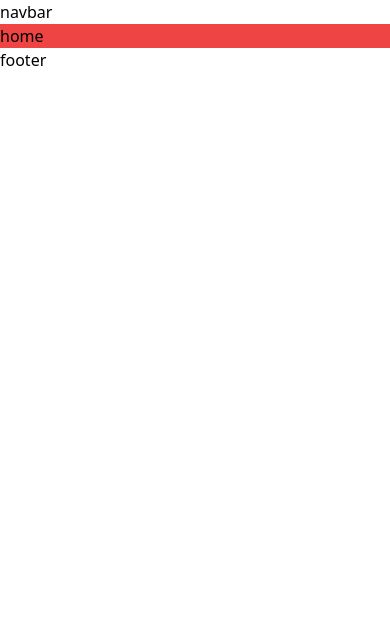
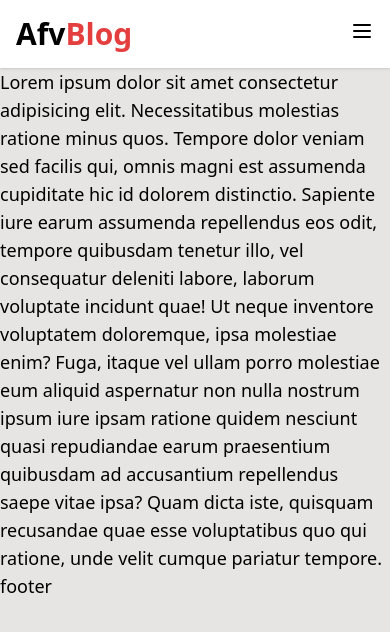
Before and after one commit to afifdgr/blog-frontend, a Vue app: page / in a window 390 px wide. Shown: the top 632 px of the page. Built offline with nearby package versions, Linux system fonts and the light colour scheme.

Commit message:
# Designing Responsive Navbar

```diff
--- a/package.json
+++ b/package.json
@@ -37,7 +37,9 @@
     "parserOptions": {
       "parser": "@babel/eslint-parser"
     },
-    "rules": {}
+    "rules": {
+      "vue/multi-word-component-names": "off"
+    }
   },
   "browserslist": [
     "> 1%",
--- a/public/index.html
+++ b/public/index.html
@@ -6,8 +6,17 @@
     <meta name="viewport" content="width=device-width,initial-scale=1.0" />
     <link rel="icon" href="<%= BASE_URL %>favicon.ico" />
     <title><%= htmlWebpackPlugin.options.title %></title>
+
+    <link rel="preconnect" href="https://fonts.googleapis.com" />
+    <link rel="preconnect" href="https://fonts.gstatic.com" crossorigin />
+    <link rel="preconnect" href="https://fonts.googleapis.com" />
+    <link rel="preconnect" href="https://fonts.gstatic.com" crossorigin />
+    <link
+      href="https://fonts.googleapis.com/css2?family=Poppins:ital,wght@0,100;0,200;0,300;0,400;0,500;0,600;0,700;0,800;0,900;1,100;1,200;1,300;1,400;1,500;1,600;1,700;1,800;1,900&display=swap"
+      rel="stylesheet"
+    />
   </head>
-  <body>
+  <body class="bg-stone-200 font-poppins text-lg">
     <noscript>
       <strong
         >We're sorry but <%= htmlWebpackPlugin.options.title %> doesn't work
--- a/src/App.vue
+++ b/src/App.vue
@@ -1,14 +1,26 @@
 <template>
-  <nav>
-    navbar
-  </nav>
 
-  <router-view />
+  <div>
+    <Navbar />
 
-  <footer>
-    footer
-  </footer>
+    <router-view />
+
+    <footer>
+      footer
+    </footer>
+  </div>
+
 </template>
+
+<script>
+import Navbar from "@/components/layouts/Navbar";
+
+export default {
+  components: {
+    Navbar
+  }
+}
+</script>
 
 <style>
 
--- a/src/components/HelloWorld.vue
+++ /dev/null
@@ -1,58 +0,0 @@
-<template>
-  <div class="hello">
-    <h1>{{ msg }}</h1>
-    <p>
-      For a guide and recipes on how to configure / customize this project,<br>
-      check out the
-      <a href="https://cli.vuejs.org" target="_blank" rel="noopener">vue-cli documentation</a>.
-    </p>
-    <h3>Installed CLI Plugins</h3>
-    <ul>
-      <li><a href="https://github.com/vuejs/vue-cli/tree/dev/packages/%40vue/cli-plugin-babel" target="_blank" rel="noopener">babel</a></li>
-      <li><a href="https://github.com/vuejs/vue-cli/tree/dev/packages/%40vue/cli-plugin-eslint" target="_blank" rel="noopener">eslint</a></li>
-    </ul>
-    <h3>Essential Links</h3>
-    <ul>
-      <li><a href="https://vuejs.org" target="_blank" rel="noopener">Core Docs</a></li>
-      <li><a href="https://forum.vuejs.org" target="_blank" rel="noopener">Forum</a></li>
-      <li><a href="https://chat.vuejs.org" target="_blank" rel="noopener">Community Chat</a></li>
-      <li><a href="https://twitter.com/vuejs" target="_blank" rel="noopener">Twitter</a></li>
-      <li><a href="https://news.vuejs.org" target="_blank" rel="noopener">News</a></li>
-    </ul>
-    <h3>Ecosystem</h3>
-    <ul>
-      <li><a href="https://router.vuejs.org" target="_blank" rel="noopener">vue-router</a></li>
-      <li><a href="https://vuex.vuejs.org" target="_blank" rel="noopener">vuex</a></li>
-      <li><a href="https://github.com/vuejs/vue-devtools#vue-devtools" target="_blank" rel="noopener">vue-devtools</a></li>
-      <li><a href="https://vue-loader.vuejs.org" target="_blank" rel="noopener">vue-loader</a></li>
-      <li><a href="https://github.com/vuejs/awesome-vue" target="_blank" rel="noopener">awesome-vue</a></li>
-    </ul>
-  </div>
-</template>
-
-<script>
-export default {
-  name: 'HelloWorld',
-  props: {
-    msg: String
-  }
-}
-</script>
-
-<!-- Add "scoped" attribute to limit CSS to this component only -->
-<style scoped>
-h3 {
-  margin: 40px 0 0;
-}
-ul {
-  list-style-type: none;
-  padding: 0;
-}
-li {
-  display: inline-block;
-  margin: 0 10px;
-}
-a {
-  color: #42b983;
-}
-</style>
--- /dev/null
+++ b/src/components/layouts/Navbar.vue
@@ -0,0 +1,65 @@
+<template>
+
+    <nav id="navbar" class="px-4 py-4 sm:py-6 bg-white shadow sm:bg-stone-800 sm:shadow-none sm:fixed w-full z-10">
+        <div class="container mx-auto flex flex-col sm:flex-row items-center justify-between">
+            <div class="w-full flex flex-row items-center justify-between">
+                <div class="text-3xl font-bold">
+                    <span class="sm:text-white">Afv</span>
+                    <span class="text-primary">Blog</span>
+                </div>
+
+                <div>
+                    <button v-show="!isVisible" class="sm:hidden" @click="toggle">
+                        <svg class="w-6 h-6" fill="none" stroke="currentColor" viewBox="0 0 24 24"
+                            xmlns="http://www.w3.org/2000/svg">
+                            <path stroke-linecap="round" stroke-linejoin="round" stroke-width="2"
+                                d="M4 6h16M4 12h16M4 18h16"></path>
+                        </svg>
+                    </button>
+
+                    <button v-show="isVisible" class="sm:hidden" @click="toggle">
+                        <svg class="w-6 h-6" fill="none" stroke="currentColor" viewBox="0 0 24 24"
+                            xmlns="http://www.w3.org/2000/svg">
+                            <path stroke-linecap="round" stroke-linejoin="round" stroke-width="2"
+                                d="M6 18L18 6M6 6l12 12"></path>
+                        </svg>
+                    </button>
+                </div>
+            </div>
+            <div class="mt-4 sm:mt-0 w-full sm:space-x-4 sm:text-right sm:block sm:text-white"
+                :class="{ 'hidden': !isVisible }">
+                <NavbarLink to="/articles" label="Articles" />
+                <NavbarLink to="/about" label="About" />
+                <NavbarLink to="/contact" label="Contact" />
+            </div>
+        </div>
+    </nav>
+
+</template>
+
+<script>
+import NavbarLink from './NavbarLink.vue';
+import { useToggle } from "@/composables/useToggle"
+
+export default {
+    components: {
+        NavbarLink
+    },
+
+    props: {},
+
+    setup() {
+        let { isVisible, toggle } = useToggle();
+
+        return {
+            isVisible,
+            toggle
+        }
+    }
+
+}
+</script>
+
+<style>
+
+</style>
--- /dev/null
+++ b/src/components/layouts/NavbarLink.vue
@@ -0,0 +1,28 @@
+<template>
+
+    <router-link class="block sm:inline-block sm:px-4 py-2 hover:text-primary transition-colors duration-300" :to="to">
+        {{ label }}
+    </router-link>
+
+</template>
+
+<script>
+export default {
+
+    props: {
+        to: {
+            type: String,
+            required: true,
+        },
+        label: {
+            type: String,
+            required: true,
+        },
+    }
+
+}
+</script>
+
+<style>
+
+</style>
--- /dev/null
+++ b/src/composables/useToggle.js
@@ -0,0 +1,24 @@
+import { ref } from "vue";
+
+export function useToggle() {
+  let isVisible = ref(false);
+
+  function show() {
+    isVisible.value = true;
+  }
+
+  function hide() {
+    isVisible.value = false;
+  }
+
+  function toggle() {
+    isVisible.value === true ? hide() : show();
+  }
+
+  return {
+    isVisible,
+    show,
+    hide,
+    toggle,
+  };
+}
--- a/src/views/HomeView.vue
+++ b/src/views/HomeView.vue
@@ -1,7 +1,13 @@
 <template>
 
-  <div class="bg-red-500">
-    home
+  <div>
+    <p>Lorem ipsum dolor sit amet consectetur adipisicing elit. Necessitatibus molestias ratione minus quos. Tempore
+      dolor veniam sed facilis qui, omnis magni est assumenda cupiditate hic id dolorem distinctio. Sapiente iure earum
+      assumenda repellendus eos odit, tempore quibusdam tenetur illo, vel consequatur deleniti labore, laborum voluptate
+      incidunt quae! Ut neque inventore voluptatem doloremque, ipsa molestiae enim? Fuga, itaque vel ullam porro
+      molestiae eum aliquid aspernatur non nulla nostrum ipsum iure ipsam ratione quidem nesciunt quasi repudiandae
+      earum praesentium quibusdam ad accusantium repellendus saepe vitae ipsa? Quam dicta iste, quisquam recusandae quae
+      esse voluptatibus quo qui ratione, unde velit cumque pariatur tempore.</p>
   </div>
 
 </template>
--- a/tailwind.config.js
+++ b/tailwind.config.js
@@ -1,8 +1,18 @@
 /** @type {import('tailwindcss').Config} */
 module.exports = {
-  content: ["./index.html", "./src/**/*.{vue,js,ts,jsx,tsx}"],
+  content: ["public/index.html", "./src/**/*.{vue,js,ts,jsx,tsx}"],
   theme: {
-    extend: {},
+    extend: {
+      fontFamily: {
+        poppins: ["Poppins", "sans - serif"],
+      },
+      colors: {
+        primary: "#e53e3e",
+      },
+      height: {
+        "400px": "400px",
+      },
+    },
   },
   plugins: [],
 };
```
